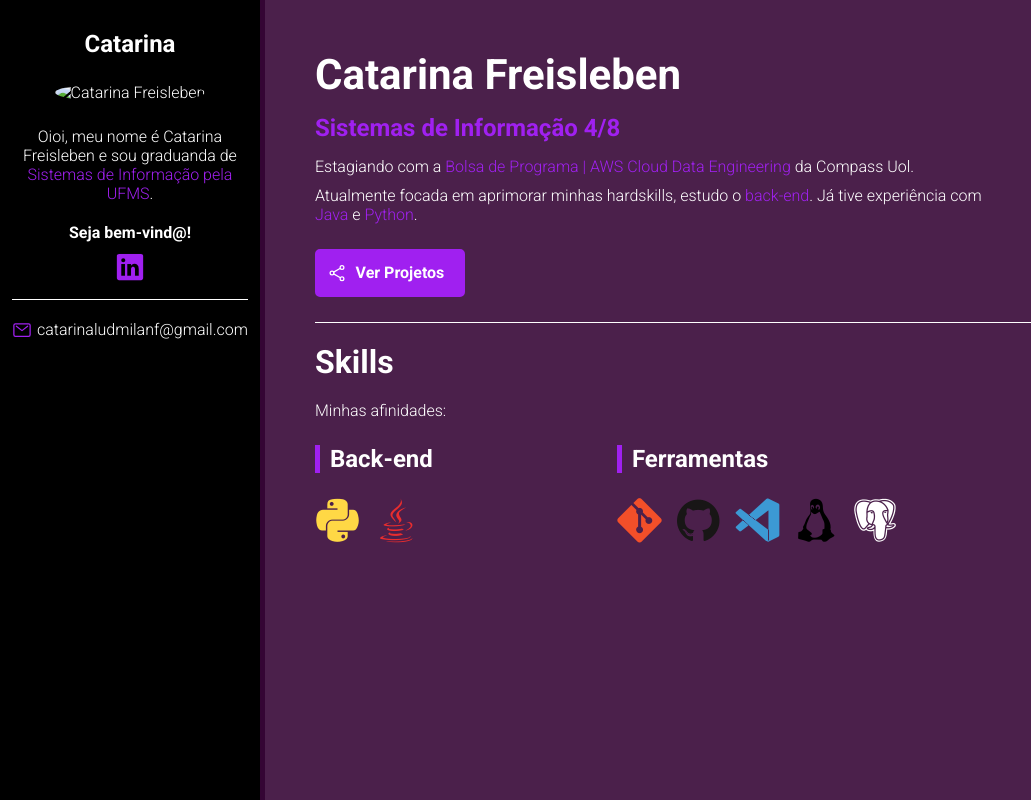
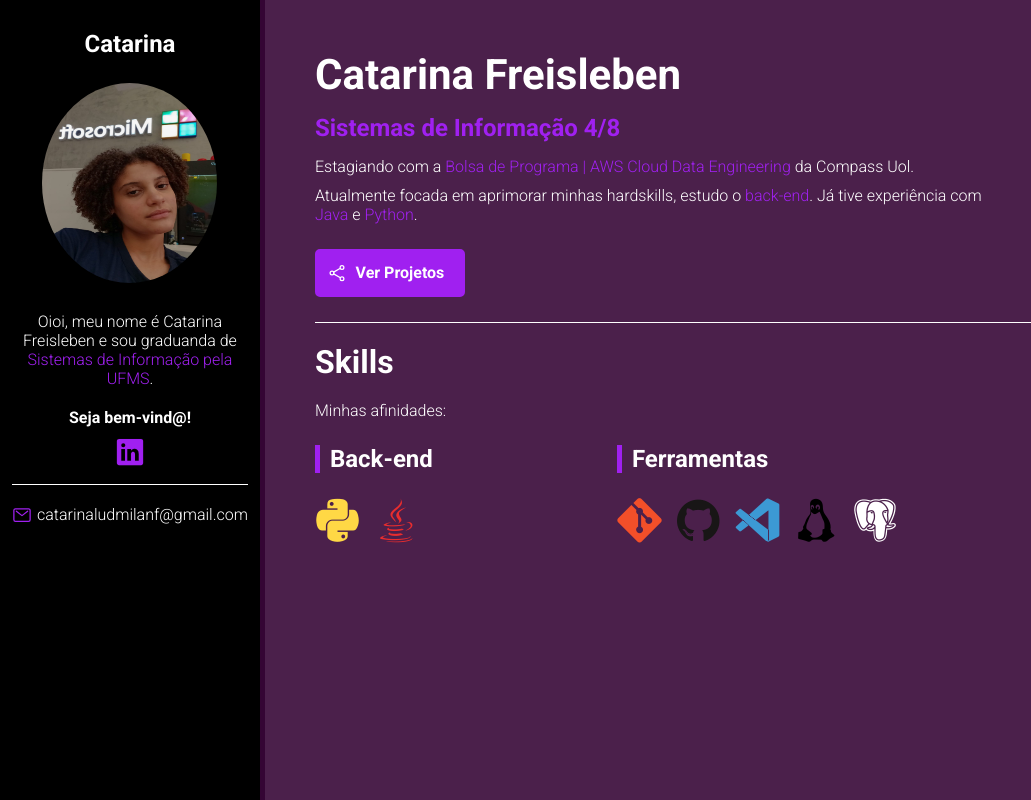
Before and after one commit to catarwnalud/catarwnalud.github.io, a plain HTML site: page index.html in a window 1280 px wide. Shown: the whole page, without its empty margins (0-1031 px from the left). Drawn offline with nearby package versions, Linux system fonts and the light colour scheme.

Commit message:
atualização

```diff
--- a/index.html
+++ b/index.html
@@ -18,7 +18,7 @@
     <aside id="bio-container">
         <!-- SOBRE EU -->
         <h2>Catarina</h2>
-        <img id= "bio-img" src="portifólioGit/WhatsApp Image 2023-07-28 at 13.36.10.jpeg" alt="Catarina Freisleben">
+        <img id= "bio-img" src="WhatsApp Image 2023-07-28 at 13.36.10.jpeg" alt="Catarina Freisleben">
 
         <p id="apt">Oioi, meu nome é Catarina Freisleben e sou graduanda de <span class="highlight">Sistemas de Informação pela UFMS</span>.</p>
 
```
